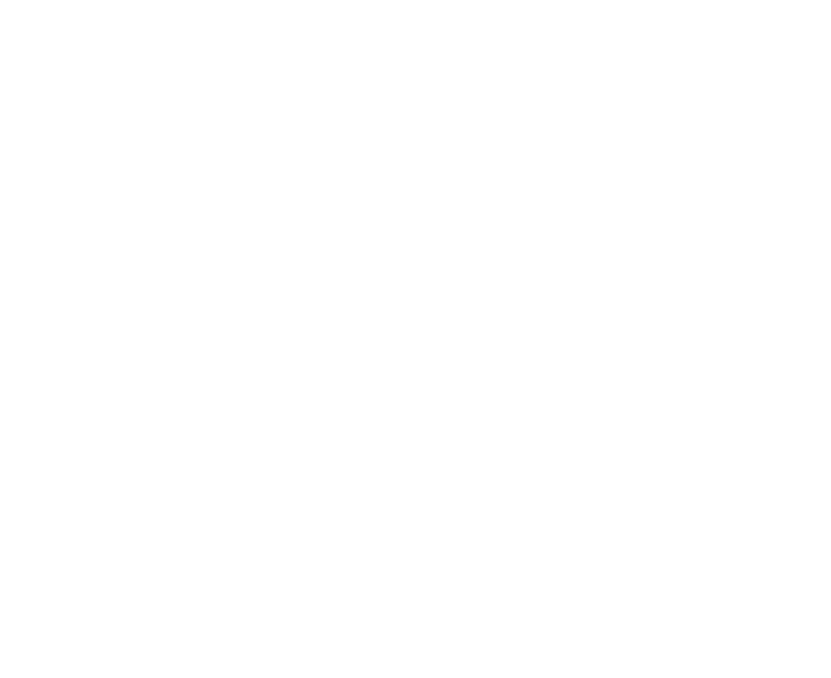
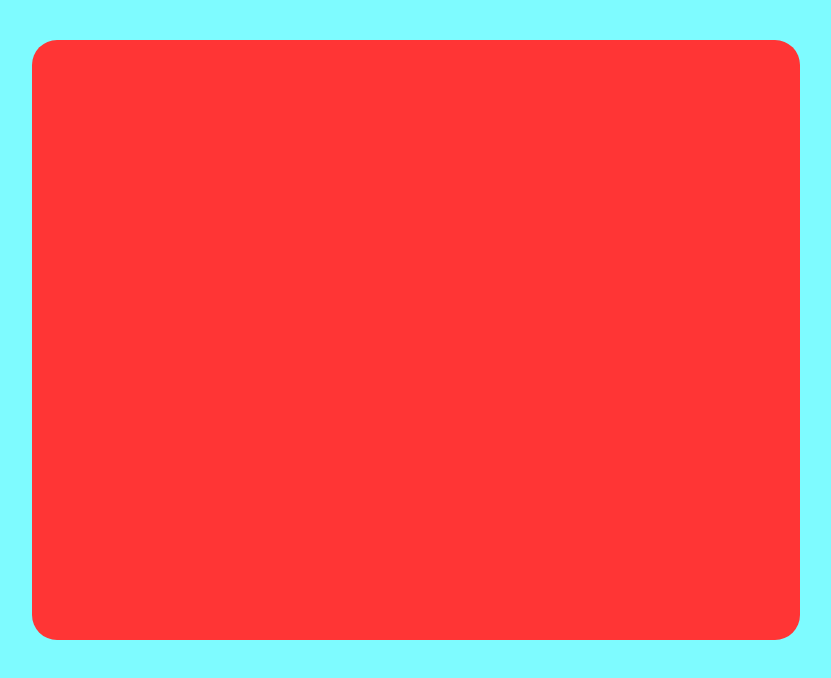
Before and after one commit to aeochoa99/Etch-a-Sketch, a plain HTML site: page index.html in a window 1280 px wide. Shown: the whole page, without its empty margins (224-1055 px from the left). Drawn offline with Linux system fonts and the light colour scheme; a web font is replaced by a local one.

Commit message:
Add and style game board container

```diff
--- a/index.html
+++ b/index.html
@@ -5,9 +5,14 @@
     <meta name="viewport" content="width=device-width, initial-scale=1.0">
     <title>Etch-a-Sketch</title>
     <link rel="stylesheet" href="style.css">
+    <link rel="preconnect" href="https://fonts.googleapis.com">
+    <link rel="preconnect" href="https://fonts.gstatic.com" crossorigin>
+    <link href="https://fonts.googleapis.com/css2?family=Jersey+10&display=swap" rel="stylesheet">
     <script src="script.js"></script>
 </head>
 <body>
+    <div class="board">
 
+    </div>
 </body>
 </html>
--- a/style.css
+++ b/style.css
@@ -0,0 +1,34 @@
+html, body {
+    margin: 0px;
+    height: 100%;
+    width: 100%;
+}
+
+body {
+    background-color: rgb(126, 251, 255);
+}
+
+.board {
+    background-color: rgb(255, 53, 53);
+    display: flex;
+    justify-content: center;
+    margin: auto;
+    border-radius: 25px;
+}
+
+@media (orientation: landscape) {
+    .board {
+       height: 75%;
+       width: 60%;
+       margin-top: 40px;
+    }
+}
+
+
+@media (orientation: portrait) {
+    .board {
+       height: 25%;
+       width: 80%;
+       margin-top: 50px;
+    }
+}
```
